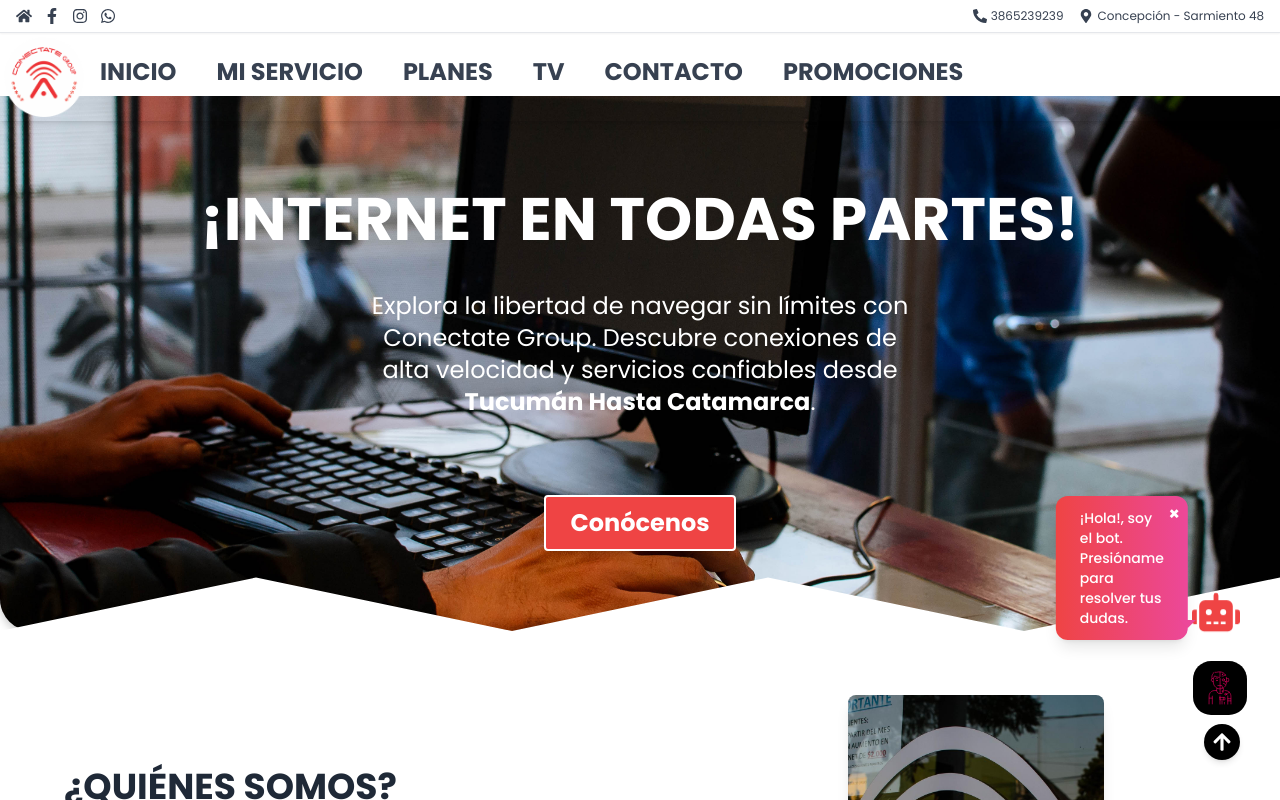
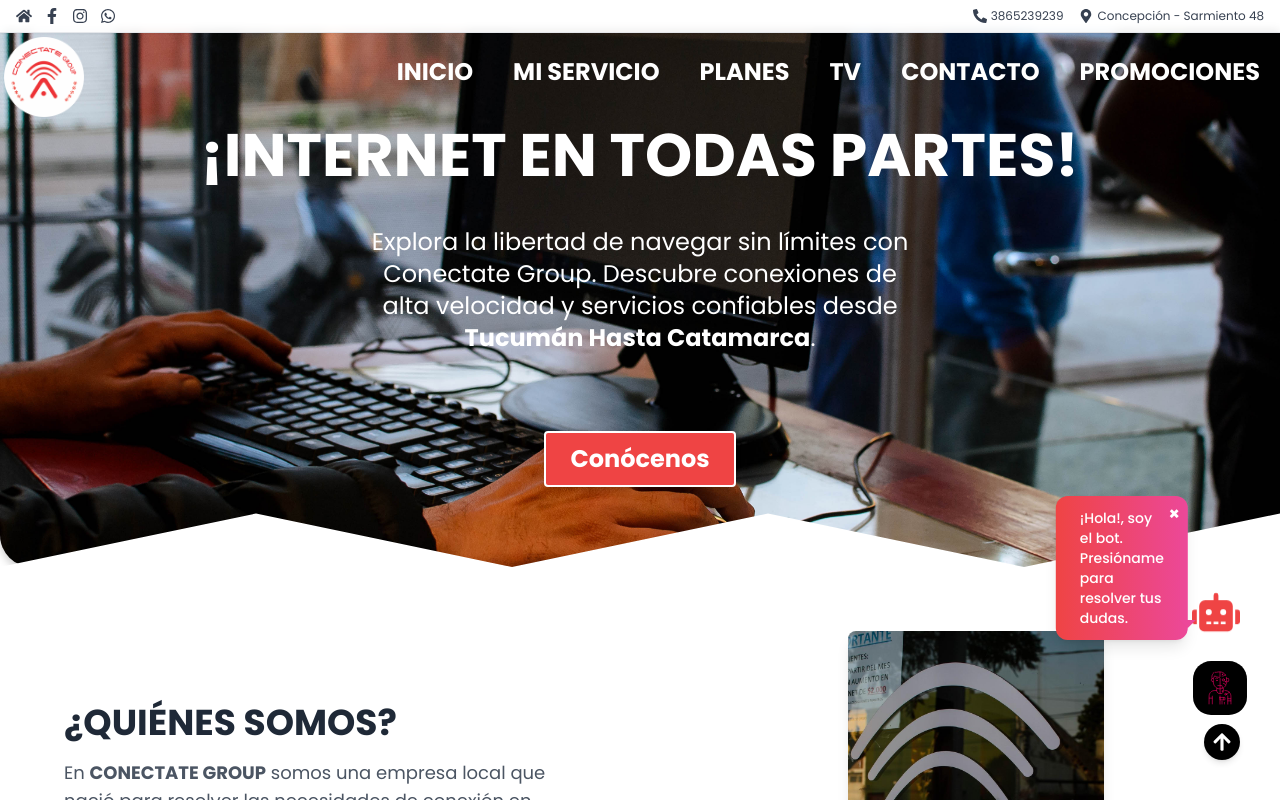
Before and after one commit to SoftFusion-Technologies/ep-cornaglia-ofi, a React (Vite) app: page / in a window 1280 px wide. Shown: the top 800 px of the page. Built offline with nearby package versions, Linux system fonts and the light colour scheme.

Commit message:
Se mejora un 100% el nav

```diff
--- a/src/Components/Header/Header.jsx
+++ b/src/Components/Header/Header.jsx
@@ -36,7 +36,7 @@ const Header = () => {
 
   return (
     <div
-      className="header mt-24 bg-cover bg-center bg-no-repeat relative"
+      className="header mt-8 bg-cover bg-center bg-no-repeat relative"
       style={{ backgroundImage: `url(${FondoHeader})` }}
       id="inicio"
     >
--- a/src/Components/Header/Nav.jsx
+++ b/src/Components/Header/Nav.jsx
@@ -1,4 +1,4 @@
-import { useState } from 'react';
+import { useState, useEffect } from 'react';
 import { Link, useLocation, useNavigate } from 'react-router-dom';
 import Logo from '../../Images/Conectatelogo.png';
 import '../../Styles/nav.css';
@@ -8,6 +8,8 @@ const Nav = () => {
   const [isMenuOpen, setIsMenuOpen] = useState(false);
   const location = useLocation(); // para obtener ruta actual
   const navigate = useNavigate();
+
+  const [scrolled, setScrolled] = useState(false);
 
   const handleMenuToggle = () => {
     setIsMenuOpen(!isMenuOpen);
@@ -103,8 +105,29 @@ const Nav = () => {
     }
   };
 
+  useEffect(() => {
+    const handleScroll = () => {
+      // Si se ha scrolleado más del 10% de la altura de la ventana,
+      // o si la ruta actual no es la homepage ("/"), se marca como true.
+      if (
+        window.scrollY > window.innerHeight * 0.5 ||
+        location.pathname !== '/'
+      ) {
+        setScrolled(true);
+      } else {
+        setScrolled(false);
+      }
+    };
+
+    window.addEventListener('scroll', handleScroll);
+    // Ejecutamos el handler en el arranque por si ya se está scrolleando o no está en la home.
+    handleScroll();
+
+    return () => window.removeEventListener('scroll', handleScroll);
+  }, [location.pathname]);
+
   return (
-    <nav className="bg-transparent  shadow-md font-sans fixed top-0 left-0 right-0 z-50">
+    <nav className="bg-transparent fixed top-0 w-full z-50">
       <MiniNavbar />
       <div className="container mx-auto flex items-center justify-between p-1">
         <div className="text-1xl font-bold">
@@ -119,9 +142,29 @@ const Nav = () => {
             </span>
           </Link>
         </div>
+        {/* Botón hamburguesa para mobile, visible solo en mobile */}
 
-        {/* Menu */}
-        <div className="flex-1 flex justify-start pl-4">
+        {/* Menu alineado a la derecha */}
+        <div className="flex-1 flex justify-end pr-4">
+          <button
+            className="md:hidden text-white hover:text-red-500"
+            onClick={handleMenuToggle}
+          >
+            <svg
+              className="w-8 h-8"
+              fill="none"
+              stroke="currentColor"
+              viewBox="0 0 24 24"
+              xmlns="http://www.w3.org/2000/svg"
+            >
+              <path
+                strokeLinecap="round"
+                strokeLinejoin="round"
+                strokeWidth="2"
+                d="M4 6h16M4 12h16m-7 6h7"
+              ></path>
+            </svg>
+          </button>
           <ul className="hidden md:flex space-x-10">
             <li>
               <Link to="/">
@@ -130,11 +173,11 @@ const Nav = () => {
                   className={`text-2xl font-bold ${
                     location.pathname === '/a'
                       ? 'text-custom-blue border-b-4 border-custom-blue hover:border-red-500 hover:text-red-500'
-                      : 'text-gray-700 hover:border-b-4 hover:border-red-500 hover:text-red-500'
+                      : scrolled
+                      ? 'text-gray-400 hover:border-b-4 hover:border-red-500 hover:text-red-500'
+                      : 'text-white hover:border-b-4 hover:border-red-500 hover:text-red-500'
                   }`}
-                  style={{
-                    paddingBottom: '10px'
-                  }}
+                  style={{ paddingBottom: '10px' }}
                 >
                   INICIO
                 </button>
@@ -147,22 +190,25 @@ const Nav = () => {
                 className={`text-2xl font-bold ${
                   location.pathname === '/gestion'
                     ? 'text-custom-blue border-b-4 border-custom-blue hover:border-red-500 hover:text-red-500'
-                    : 'text-gray-700 hover:border-b-4 hover:border-red-500 hover:text-red-500'
+                    : scrolled
+                    ? 'text-gray-400 hover:border-b-4 hover:border-red-500 hover:text-red-500'
+                    : 'text-white hover:border-b-4 hover:border-red-500 hover:text-red-500'
                 }`}
-                style={{
-                  paddingBottom: '10px'
-                }}
+                style={{ paddingBottom: '10px' }}
               >
                 MI SERVICIO
               </Link>
             </li>
+
             <li>
               <button
                 onClick={() => handleNavClick('planes')}
                 className={`text-2xl font-bold ${
                   location.pathname === '/ss'
                     ? 'text-custom-blue border-b-4 border-custom-blue hover:border-red-500 hover:text-red-500'
-                    : 'text-gray-700 hover:border-b-4 hover:border-red-500 hover:text-red-500'
+                    : scrolled
+                    ? 'text-gray-400 hover:border-b-4 hover:border-red-500 hover:text-red-500'
+                    : 'text-white hover:border-b-4 hover:border-red-500 hover:text-red-500'
                 }`}
                 style={{
                   paddingBottom: '10px',
@@ -174,17 +220,18 @@ const Nav = () => {
                 PLANES
               </button>
             </li>
+
             <li>
               <button
                 onClick={() => handleNavClick('peliculas')}
                 className={`text-2xl font-bold ${
                   location.pathname === '/ss'
                     ? 'text-custom-blue border-b-4 border-custom-blue hover:border-red-500 hover:text-red-500'
-                    : 'text-gray-700 hover:border-b-4 hover:border-red-500 hover:text-red-500'
+                    : scrolled
+                    ? 'text-gray-400 hover:border-b-4 hover:border-red-500 hover:text-red-500'
+                    : 'text-white hover:border-b-4 hover:border-red-500 hover:text-red-500'
                 }`}
-                style={{
-                  paddingBottom: '10px'
-                }}
+                style={{ paddingBottom: '10px' }}
               >
                 TV
               </button>
@@ -196,11 +243,11 @@ const Nav = () => {
                 className={`text-2xl font-bold ${
                   location.pathname === '/ss'
                     ? 'text-custom-blue border-b-4 border-custom-blue hover:border-red-500 hover:text-red-500'
-                    : 'text-gray-700 hover:border-b-4 hover:border-red-500 hover:text-red-500'
+                    : scrolled
+                    ? 'text-gray-400 hover:border-b-4 hover:border-red-500 hover:text-red-500'
+                    : 'text-white hover:border-b-4 hover:border-red-500 hover:text-red-500'
                 }`}
-                style={{
-                  paddingBottom: '10px'
-                }}
+                style={{ paddingBottom: '10px' }}
               >
                 CONTACTO
               </button>
@@ -212,38 +259,17 @@ const Nav = () => {
                 className={`text-2xl font-bold ${
                   location.pathname === '/promociones'
                     ? 'text-custom-blue border-b-4 border-custom-blue hover:border-red-500 hover:text-red-500'
-                    : 'text-gray-700 hover:border-b-4 hover:border-red-500 hover:text-red-500'
+                    : scrolled
+                    ? 'text-gray-400 hover:border-b-4 hover:border-red-500 hover:text-red-500'
+                    : 'text-white hover:border-b-4 hover:border-red-500 hover:text-red-500'
                 }`}
-                style={{
-                  paddingBottom: '10px'
-                }}
+                style={{ paddingBottom: '10px' }}
               >
                 PROMOCIONES
               </button>
             </li>
           </ul>
         </div>
-
-        {/* Menu button*/}
-        <button
-          className="md:hidden text-gray-700 hover:text-red-500"
-          onClick={handleMenuToggle}
-        >
-          <svg
-            className="w-6 h-6"
-            fill="none"
-            stroke="currentColor"
-            viewBox="0 0 24 24"
-            xmlns="http://www.w3.org/2000/svg"
-          >
-            <path
-              strokeLinecap="round"
-              strokeLinejoin="round"
-              strokeWidth="2"
-              d="M4 6h16M4 12h16m-7 6h7"
-            ></path>
-          </svg>
-        </button>
       </div>
 
       {/* Mobile Menu */}
```
